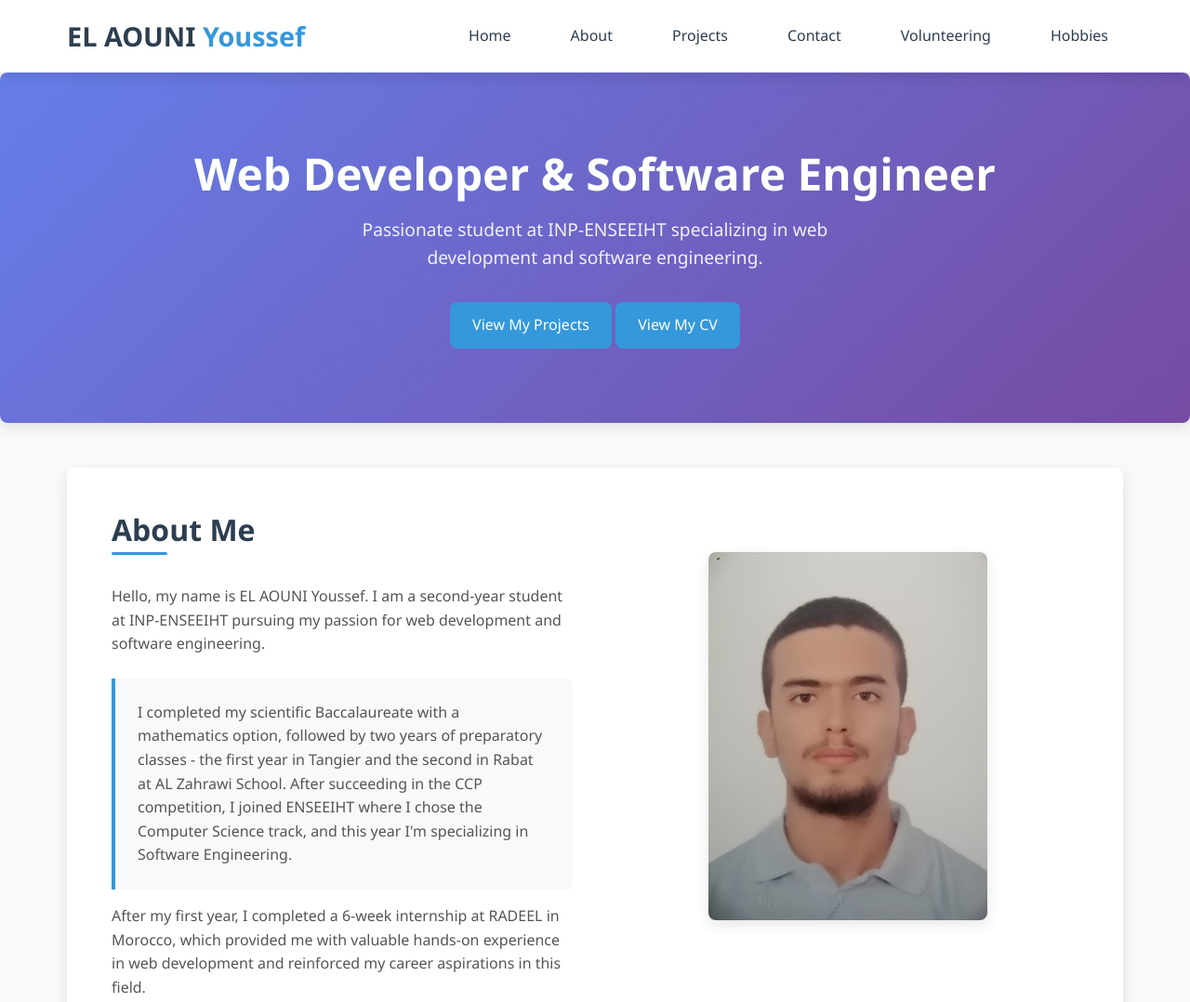
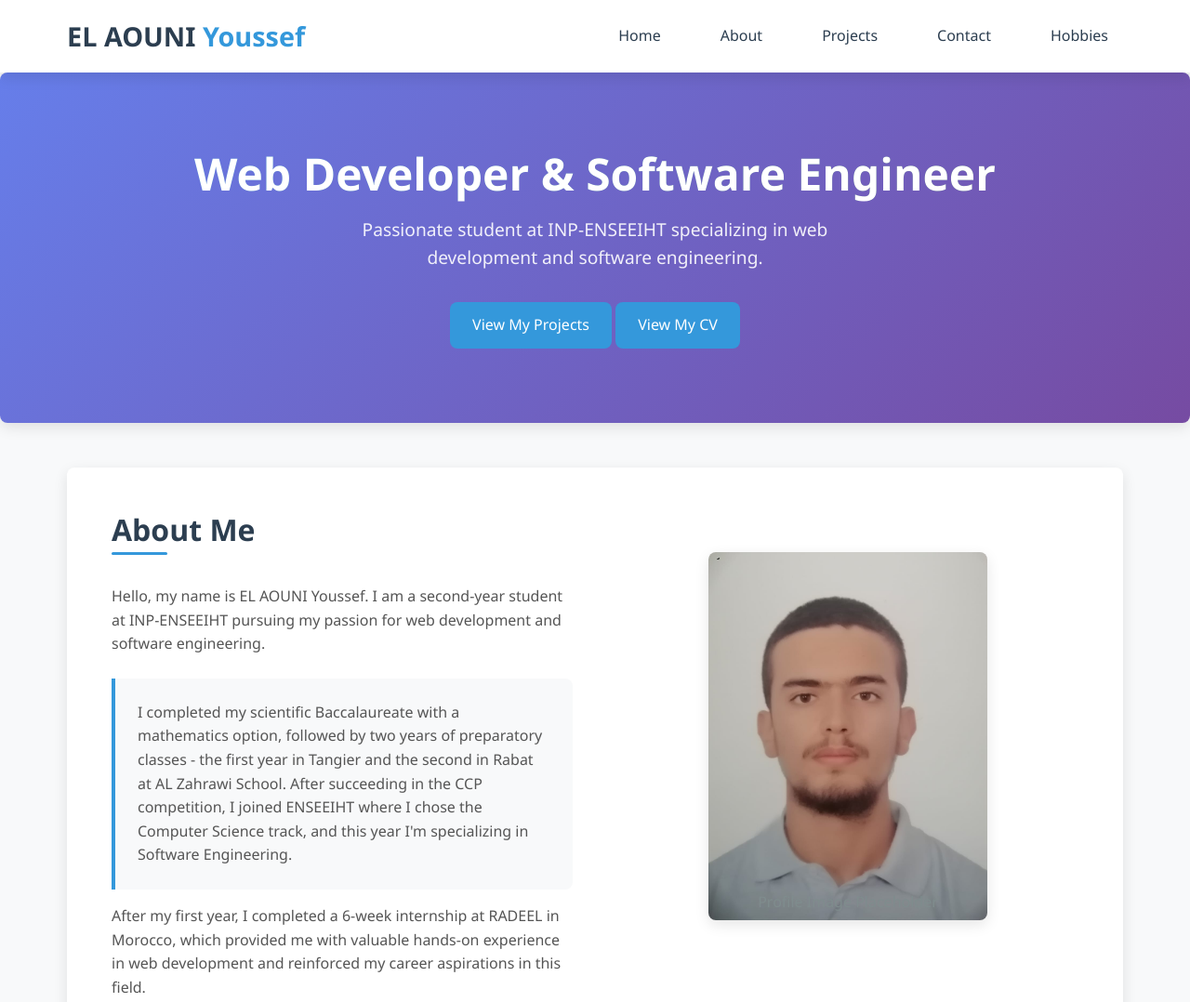
Before and after one commit to Youhup/eportfolio, a plain HTML site: page index.html in a window 1280 px wide. Shown: the top 1078 px of the page at 93% size. Drawn offline with Linux system fonts and the light colour scheme.

Commit message:
Remove 'Volunteering' link from navigation
Removed the 'Volunteering' link from the navigation.

```diff
--- a/index.html
+++ b/index.html
@@ -24,7 +24,6 @@
                     <li><a href="#about">About</a></li>
                     <li><a href="#projects">Projects</a></li>
                     <li><a href="#contact">Contact</a></li>
-                    <li><a href="#volunteering">Volunteering</a></li>
                     <li><a href="hobbies.html">Hobbies</a></li>
                 </ul>
             </nav>
```
